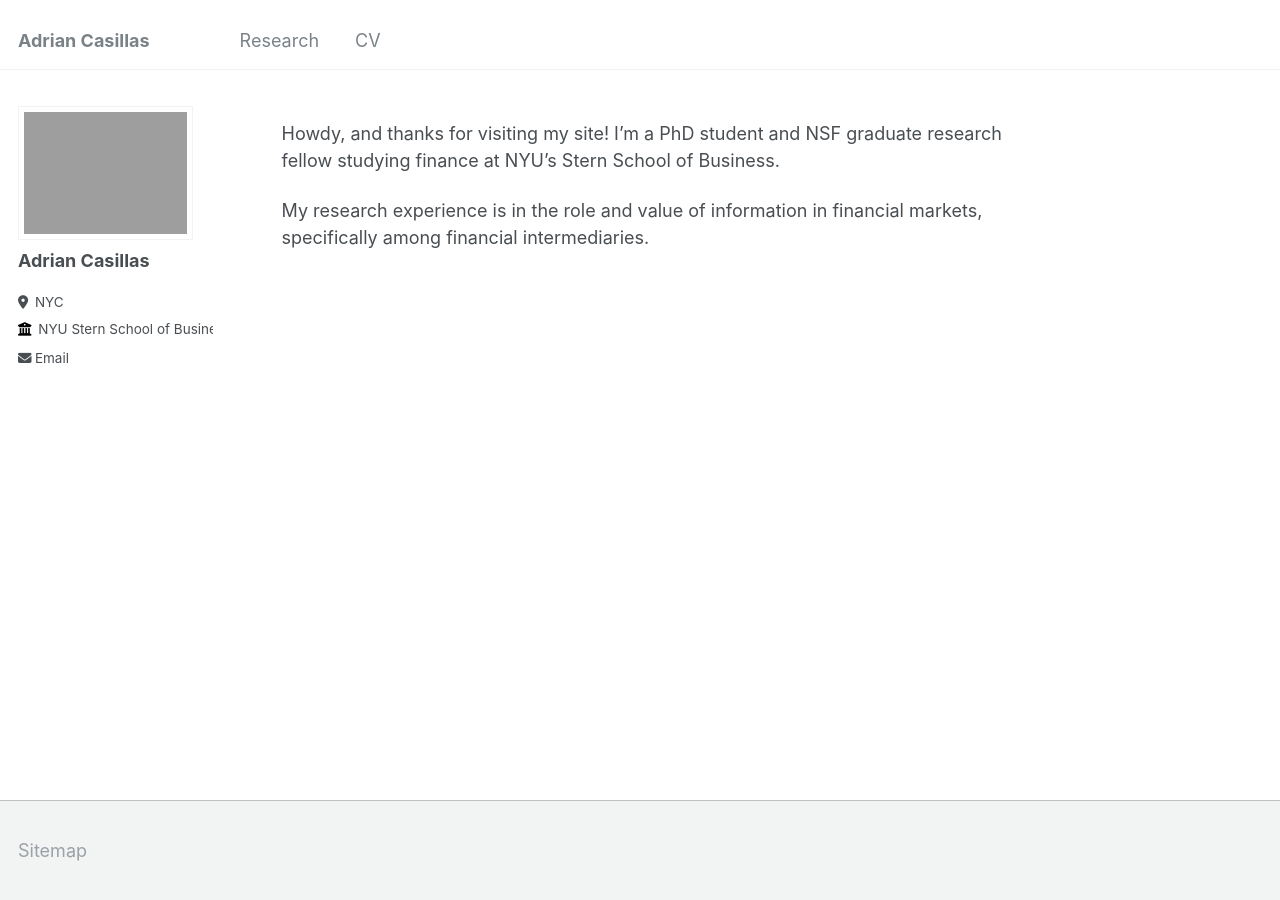
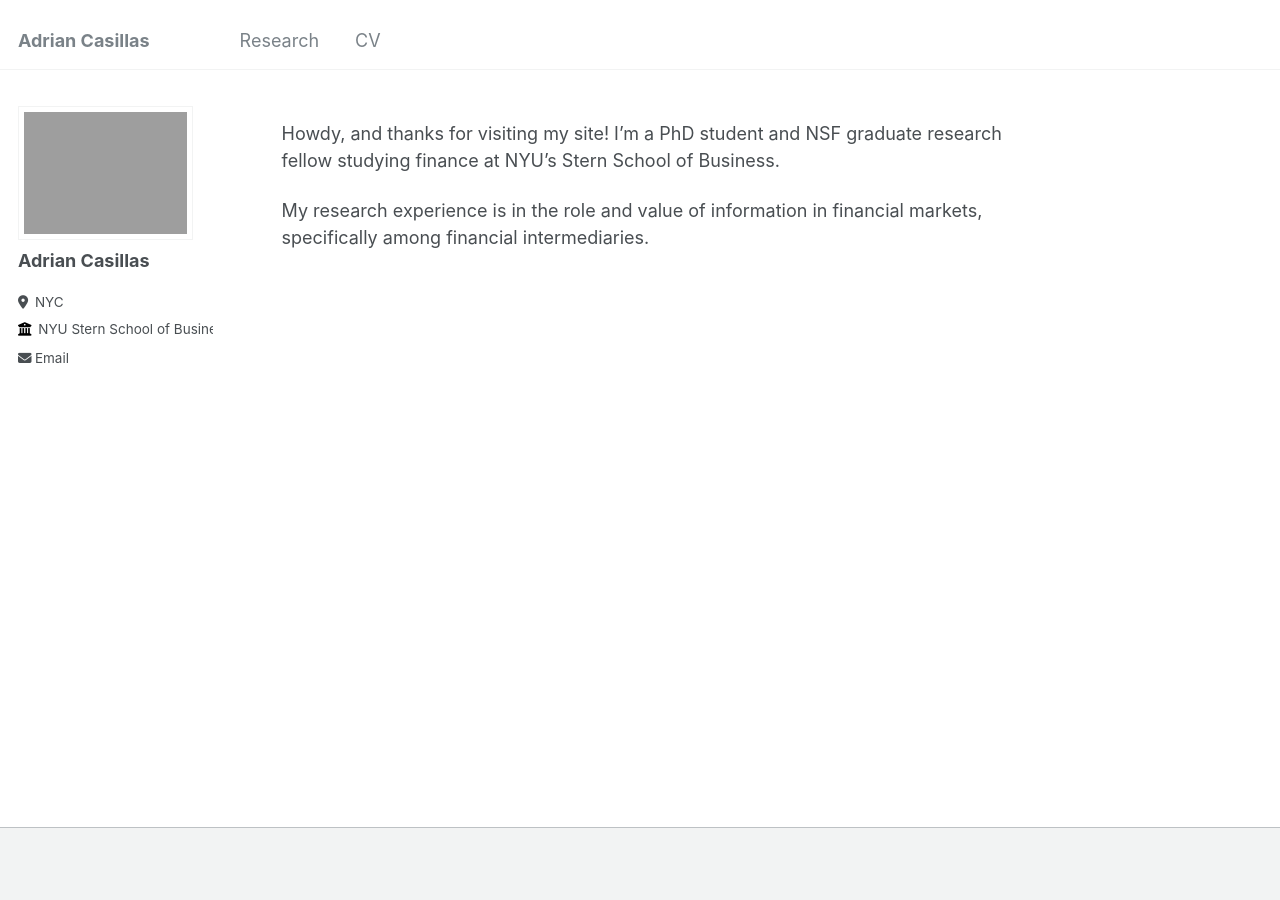
Before and after one commit to Adrian-Casillas/adrian-casillas.github.io, a Jekyll site: the page built from _pages/about.md, in a window 1280 px wide. Built offline with Jekyll 4.4.1, drawn with Linux system fonts in a browser that asks for light colours.

Commit message:
Update default.html

```diff
--- a/_layouts/default.html
+++ b/_layouts/default.html
@@ -20,8 +20,6 @@ layout: compress
 
     <div class="page__footer">
       <footer>
-        {% include footer/custom.html %}
-        {% include footer.html %}
       </footer>
     </div>
 
```
